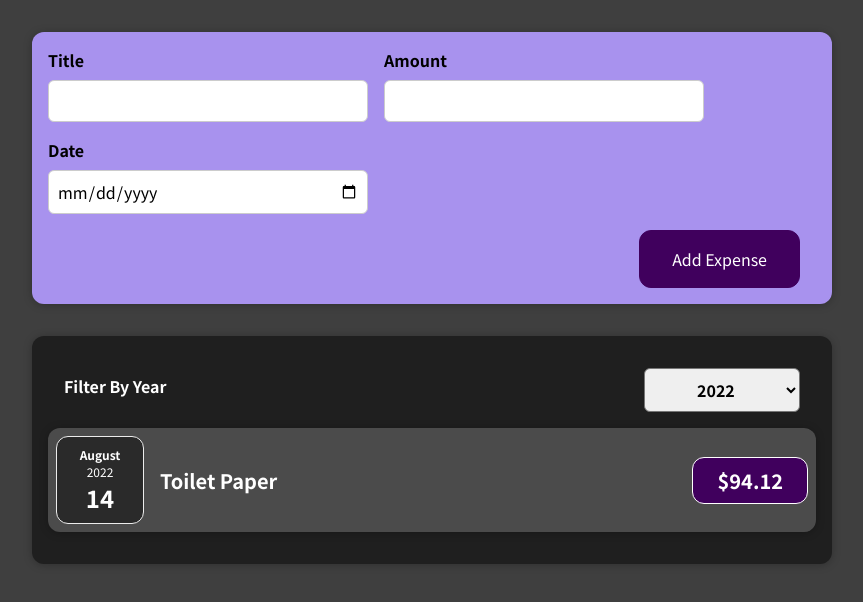
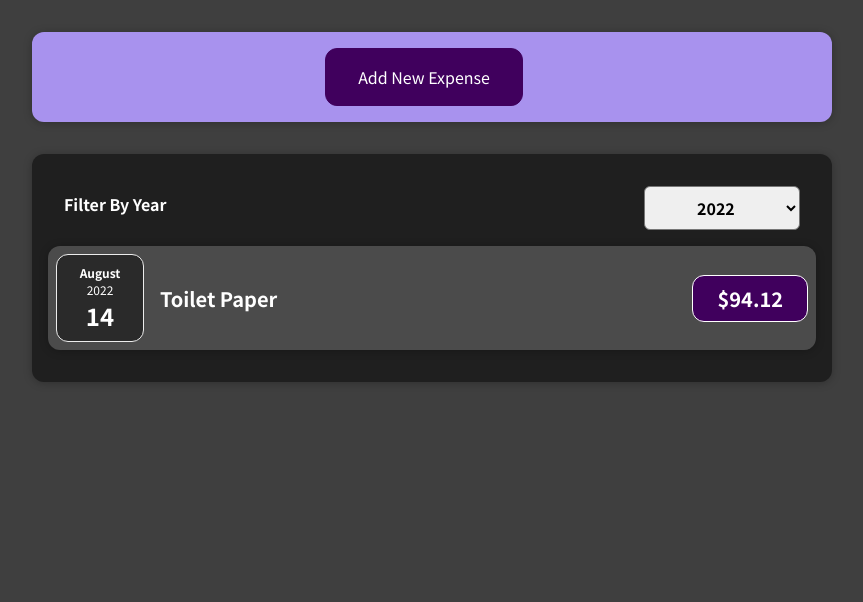
Before and after one commit to errollin/styled-components-react-basic, a React (Create React App) app: page / in a window 1280 px wide. Shown: the top 602 px of the page, without its empty margins (208-1071 px from the left). Built offline with nearby package versions, Linux system fonts and the light colour scheme.

Commit message:
Update NewExpense and ExpenseForm components

```diff
--- a/src/components/NewExpense/ExpenseForm/ExpenseForm.tsx
+++ b/src/components/NewExpense/ExpenseForm/ExpenseForm.tsx
@@ -6,6 +6,7 @@ import { Expense } from 'models';
 
 type Props = {
   onSaveExpenseData: Function;
+  onCancel: React.MouseEventHandler;
 };
 
 const FormControls = styled.div`
@@ -150,6 +151,9 @@ const ExpenseForm = (props: Props) => {
         </FormControl>
       </FormControls>
       <FormActions>
+        <Button type='button' onClick={props.onCancel}>
+          Cancel
+        </Button>
         <Button type='submit'>Add Expense</Button>
       </FormActions>
     </Form>
--- a/src/components/NewExpense/NewExpense.tsx
+++ b/src/components/NewExpense/NewExpense.tsx
@@ -1,4 +1,4 @@
-import React from 'react';
+import React, { useState } from 'react';
 
 import styled from 'styled-components';
 
@@ -20,18 +20,65 @@ const NewExpenseWrapper = styled(Card)`
   text-align: center;
 `;
 
+const Button = styled.button`
+  font: inherit;
+  cursor: pointer;
+  padding: 1rem 2rem;
+  border: 1px solid #40005d;
+  background-color: #40005d;
+  color: white;
+  border-radius: 12px;
+  margin-right: 1rem;
+
+  &:hover,
+  &:active {
+    background-color: #510674;
+    border-color: #510674;
+  }
+
+  &.alternative {
+    color: #220131;
+    border-color: transparent;
+    background-color: transparent;
+
+    &:hover,
+    &:active {
+      background-color: #ddb3f8;
+    }
+  }
+`;
+
 const NewExpense = (props: Props) => {
+  const [isEditing, setIsEditing] = useState(false);
+
   const handleSaveExpenseData = (enteredExpenseData: Expense) => {
     const expenseData: Expense = {
       ...enteredExpenseData,
       id: Math.random().toString(),
     };
     props.onAddExpense(expenseData);
+    setIsEditing(false);
+  };
+
+  const handleStartEditing = () => {
+    setIsEditing(true);
+  };
+
+  const handleStopEditing = () => {
+    setIsEditing(false);
   };
 
   return (
     <NewExpenseWrapper>
-      <ExpenseForm onSaveExpenseData={handleSaveExpenseData} />
+      {!isEditing && (
+        <Button onClick={handleStartEditing}>Add New Expense</Button>
+      )}
+      {isEditing && (
+        <ExpenseForm
+          onSaveExpenseData={handleSaveExpenseData}
+          onCancel={handleStopEditing}
+        />
+      )}
     </NewExpenseWrapper>
   );
 };
```
